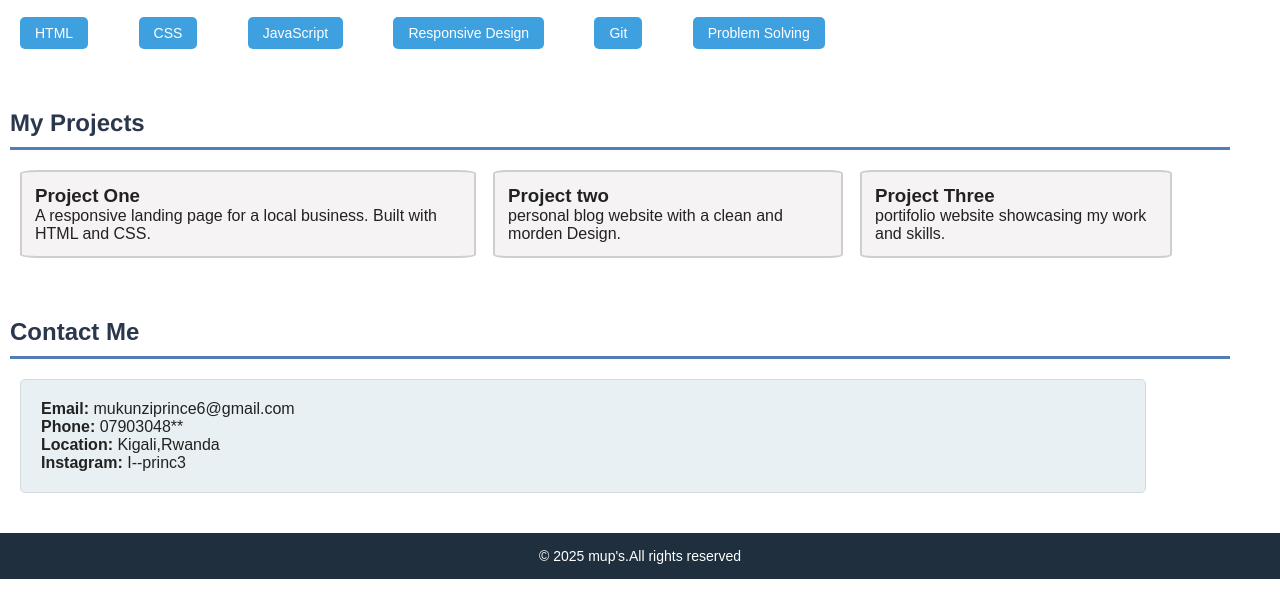
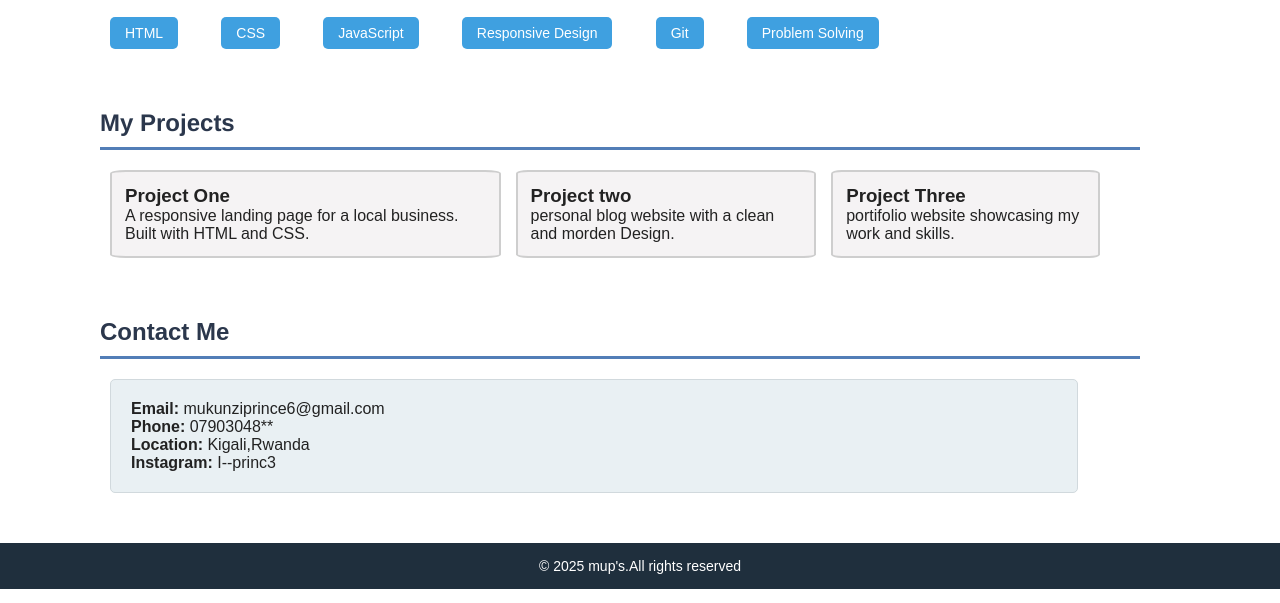
Before and after one commit to Mupdeveloper/portfolio, a plain HTML site: page index.html in a window 1280 px wide. Shown: the part 700-1303 px from the top of the page. Drawn offline with Linux system fonts and the light colour scheme.

Commit message:
add change

```diff
--- a/index.html
+++ b/index.html
@@ -46,6 +46,7 @@
 
 
 
+ <div class="first-00">
     <div>
         <h1 class="first-10">My Skills</h1>
     </div>
@@ -96,11 +97,17 @@
 
     </section>
 
-
+</div>
 
    <footer>
       <p>© 2025 mup's.All rights reserved</p>
    </footer>
+
+
+
+
+
+
 
 </body>
 
--- a/styles.css
+++ b/styles.css
@@ -205,3 +205,12 @@ footer{
 
 
 }
+.first-00{
+    width: 90%;
+    max-width: 1100px;
+    margin: 50px auto;
+
+
+
+
+}
```
